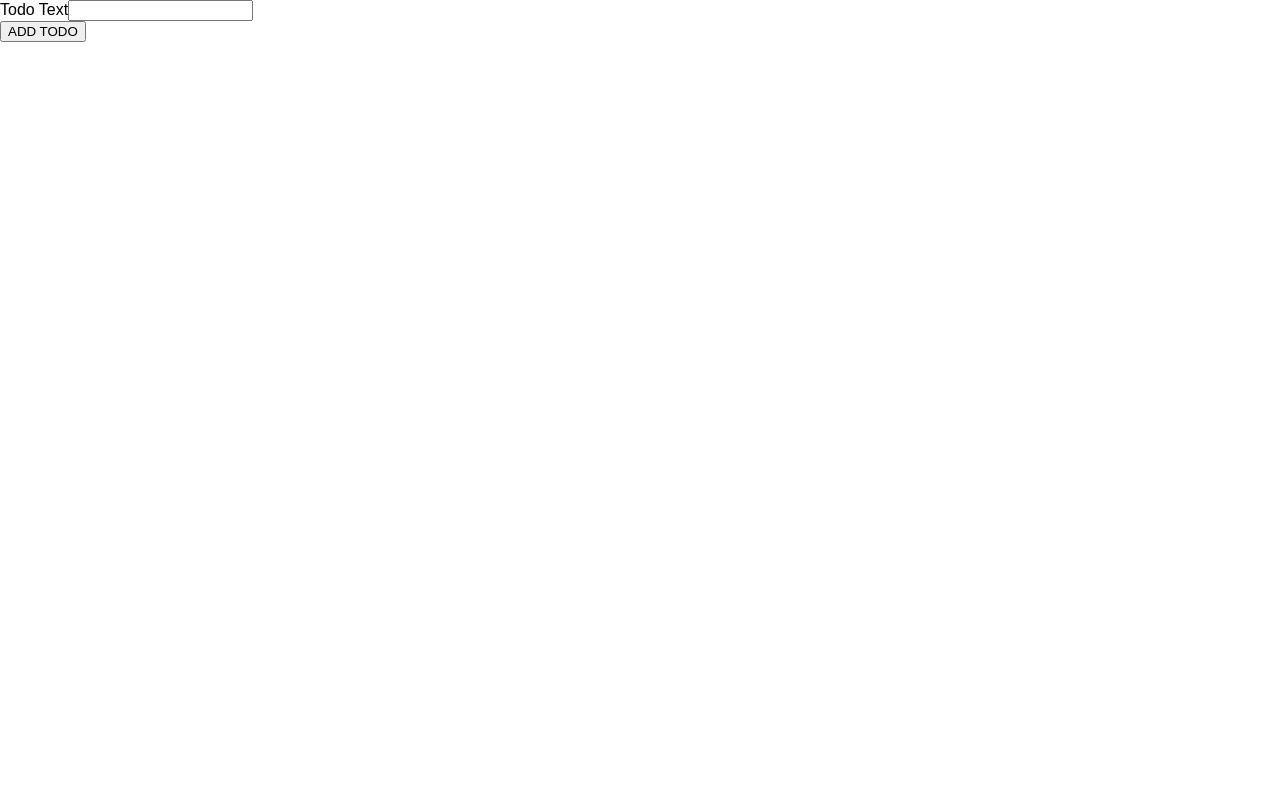
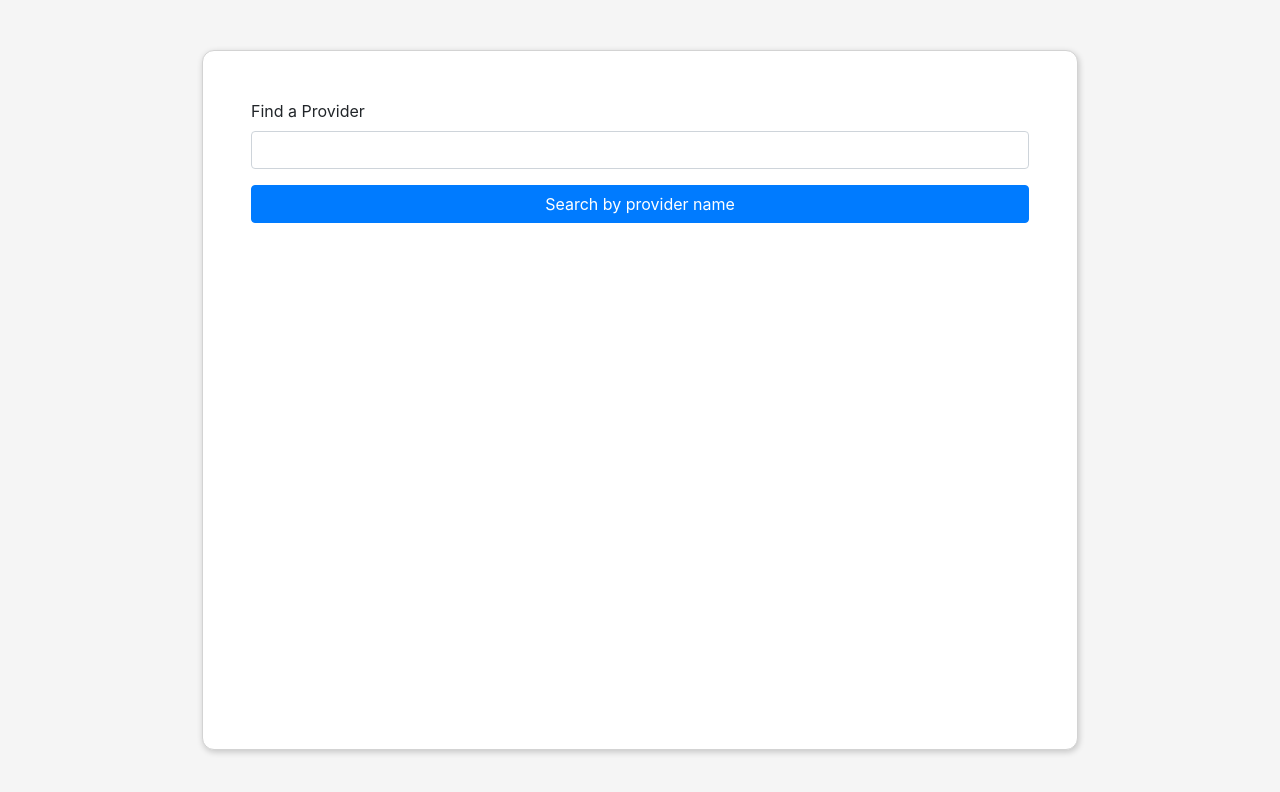
Before and after one commit to cpascale43/Galileo-App, a React (Create React App) app: page / in a window 1280 px wide. Shown: the top 792 px of the page. Built offline with nearby package versions, Linux system fonts and the light colour scheme.

Commit message:
feat: add to list of providers
feat: add providers to list

```diff
--- a/package.json
+++ b/package.json
@@ -10,6 +10,7 @@
     "@types/node": "^12.12.47",
     "@types/react": "^16.9.41",
     "@types/react-dom": "^16.9.8",
+    "axios": "^0.19.2",
     "ejs": "^3.1.3",
     "react": "^16.13.1",
     "react-dom": "^16.13.1",
--- a/public/index.html
+++ b/public/index.html
@@ -9,35 +9,18 @@
       name="description"
       content="Web site created using create-react-app"
     />
+    <link
+      rel="stylesheet"
+      href="https://stackpath.bootstrapcdn.com/bootstrap/4.5.0/css/bootstrap.min.css"
+      integrity="sha384-9aIt2nRpC12Uk9gS9baDl411NQApFmC26EwAOH8WgZl5MYYxFfc+NcPb1dKGj7Sk"
+      crossorigin="anonymous"
+    />
     <link rel="apple-touch-icon" href="%PUBLIC_URL%/logo192.png" />
-    <!--
-      manifest.json provides metadata used when your web app is installed on a
-      user's mobile device or desktop. See https://developers.google.com/web/fundamentals/web-app-manifest/
-    -->
     <link rel="manifest" href="%PUBLIC_URL%/manifest.json" />
-    <!--
-      Notice the use of %PUBLIC_URL% in the tags above.
-      It will be replaced with the URL of the `public` folder during the build.
-      Only files inside the `public` folder can be referenced from the HTML.
-
-      Unlike "/favicon.ico" or "favicon.ico", "%PUBLIC_URL%/favicon.ico" will
-      work correctly both with client-side routing and a non-root public URL.
-      Learn how to configure a non-root public URL by running `npm run build`.
-    -->
     <title>React App</title>
   </head>
   <body>
     <noscript>You need to enable JavaScript to run this app.</noscript>
     <div id="root"></div>
-    <!--
-      This HTML file is a template.
-      If you open it directly in the browser, you will see an empty page.
-
-      You can add webfonts, meta tags, or analytics to this file.
-      The build step will place the bundled scripts into the <body> tag.
-
-      To begin the development, run `npm start` or `yarn start`.
-      To create a production bundle, use `npm run build` or `yarn build`.
-    -->
   </body>
 </html>
--- a/src/App.tsx
+++ b/src/App.tsx
@@ -1,4 +1,5 @@
 import React, { useState } from "react";
+import axios from "axios";
 
 import TodoList from "./components/TodoList";
 import NewTodo from "./components/NewTodo";
@@ -7,17 +8,40 @@ import { Todo } from "./todo.model";
 function App() {
   const [todos, setTodos] = useState<Todo[]>([]);
 
-  const todoAddHandler = (text: string) => {
-    setTodos((prevTodos) => [
-      ...prevTodos,
-      { id: Math.random().toString(), text: text },
-    ]);
-  };
+  async function getDoctors(text: string) {
+    const { data } = await axios.get(
+      "https://testapi.io/api/akirayoglu/0/reference/getDoctors"
+    );
+    console.log("raw data", data);
+    let docsArr = data.filter(
+      (doc: Todo) =>
+        doc.first_name.toLowerCase().includes(text.toLowerCase()) ||
+        doc.last_name.toLowerCase().includes(text.toLowerCase())
+    );
+    setTodos((prevTodos) => [...prevTodos, ...docsArr]);
+  }
+
+  // const todoDeleteHandler = (todoId: string) => {
+  //   setTodos((prevTodos) => {
+  //     return prevTodos.filter((todo) => todo.doctor_id !== todoId);
+  //   });
+  // };
+
+  async function todoExpandHandler(id: string) {
+    const { data } = await axios.get(
+      `https://testapi.io/api/akirayoglu/0/tasks/${id}`
+    );
+    console.log(data);
+  }
 
   return (
     <div className="App">
-      <NewTodo onAddTodo={todoAddHandler} />
-      <TodoList items={todos} />
+      <div className="app-container">
+        <div className="container p-5">
+          <NewTodo getDoctors={getDoctors} />
+          <TodoList onExpandTodo={todoExpandHandler} items={todos} />
+        </div>
+      </div>
     </div>
   );
 }
--- a/src/components/NewTodo.tsx
+++ b/src/components/NewTodo.tsx
@@ -1,25 +1,42 @@
-import React, { useRef } from "react";
+import React, { useRef, useState } from "react";
 
 interface NewTodoProps {
-    onAddTodo: (todoText: string) => void
+  //   onAddTodo: (todoText: string) => void;
+  getDoctors: (todoText: string) => Promise<any>;
 }
 
-const NewTodo: React.FC<NewTodoProps> = props => {
+const NewTodo: React.FC<NewTodoProps> = (props) => {
+  const [error, setError] = useState(false);
   const textInputRef = useRef<HTMLInputElement>(null);
 
   const onSubmitHandler = (event: React.FormEvent) => {
     event.preventDefault();
     const enteredText = textInputRef.current!.value;
-    props.onAddTodo(enteredText)
+    if (enteredText === "") {
+      setError(true);
+      return;
+    }
+    props.getDoctors(enteredText);
   };
 
   return (
-    <form onSubmit={onSubmitHandler}>
-      <div>
-        <label htmlFor="todo-text">Todo Text</label>
-        <input type="text" id="todo-text" ref={textInputRef} />
+    <form
+      className='pb-3'
+      onSubmit={onSubmitHandler}
+    >
+      <div className="form-group">
+        <label htmlFor="todo-text">Find a Provider</label>
+        <input
+          className="form-control"
+          type="text"
+          id="todo-text"
+          aria-describedby="searchProviders"
+          ref={textInputRef}
+        />
       </div>
-      <button type="submit">ADD TODO</button>
+      <button className="btn btn-primary btn-block" type="submit">
+        Search by provider name
+      </button>
     </form>
   );
 };
--- a/src/components/TodoList.tsx
+++ b/src/components/TodoList.tsx
@@ -1,14 +1,47 @@
 import React from "react";
 
 interface TodoListProps {
-    items: {id: string, text: string}[]
+  items: {
+    doctor_id: string;
+    first_name: string;
+    last_name: string;
+    degree: string;
+    dob: string;
+  }[];
+  onExpandTodo: (
+    id: string
+  ) => Promise<any>;
 }
 
-const TodoList: React.FC<TodoListProps> = props => {
+const TodoList: React.FC<TodoListProps> = (props) => {
   return (
-    <ul>
+    <ul className="list-group">
       {props.items.map((todo) => (
-        <li key={todo.id}>{todo.text}</li>
+        <li className="list-group-item" key={todo.doctor_id}>
+          <div className="row">
+            <div className="col">
+              <span>
+                {todo.first_name} {todo.last_name}
+              </span>
+            </div>
+            <div className="col d-flex justify-content-end">
+              <button
+                className="btn btn-secondary align-bottom"
+                onClick={props.onExpandTodo.bind(null, todo.doctor_id)}
+              >
+                Expand
+              </button>
+            </div>
+          </div>
+          <div className="row">
+            <div className="col-2">
+              <span>Degree: {todo.degree}</span>
+            </div>
+            <div className="col">
+              <span>Date of Birth: {todo.dob}</span>
+            </div>
+          </div>
+        </li>
       ))}
     </ul>
   );
--- a/src/index.css
+++ b/src/index.css
@@ -5,3 +5,27 @@ html {
 body {
   margin: 0;
 }
+
+.App {
+  background-color: whitesmoke;
+  display: grid;
+  grid-template-columns: 15% 1fr 15%;
+  grid-template-rows: 5% 1fr 5%;
+  grid-gap: 10px;
+  grid-template-areas:
+    ". . ."
+    ". content ."
+    ". . .";
+  width: 100vw;
+  height: 100vh;
+}
+
+.app-container {
+  background-color: white;
+  border-radius: 12px;
+  grid-area: content;
+  max-height: 90vh;
+  overflow-y: auto;
+  border: 1px solid lightgrey;
+  box-shadow: 1px 2px 6px rgba(0, 0, 0, 0.2);
+}
```
Also changed, not shown: src/components/TodoList.css (added, +17 -0 lines), src/todo.model.ts (+5 -2 lines), 1 other file (tests, documents, lock files or other folders).
